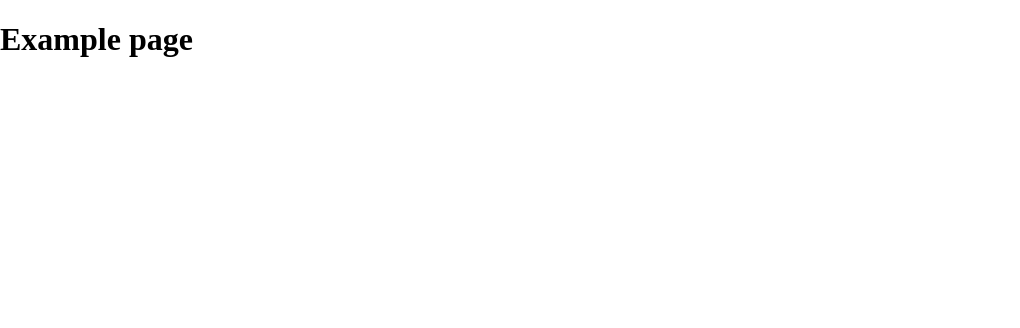
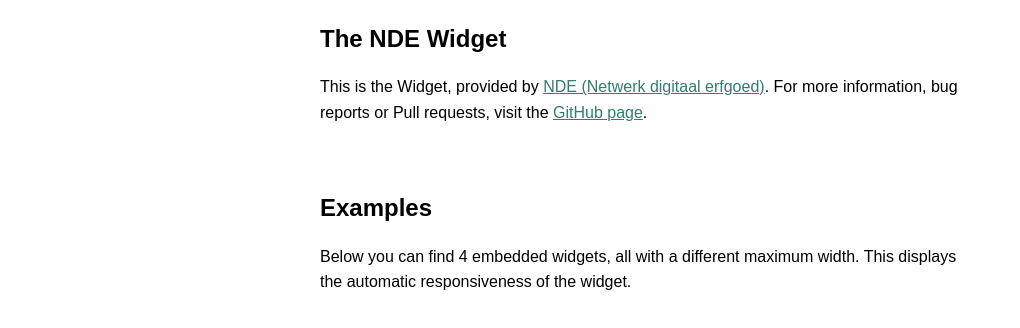
Before and after one commit to grrr-amsterdam/erfgoedkit.nl-widget, a website built with Parcel: page index.html in a window 1280 px wide. Shown: the whole page, without its empty margins (0-1020 px from the left). Built offline with nearby package versions, Linux system fonts and the light colour scheme; no server answers.

Commit message:
Add intro to main page and update the readme

```diff
--- a/index.html
+++ b/index.html
@@ -6,9 +6,52 @@
         <title>Parcel Scaffold</title>
 
         <link rel="stylesheet" href="./styles/main.scss" />
+
+        <style>
+            body {
+                margin: 0;
+                padding: 0;
+                line-height: 1.6;
+            }
+            article {
+                max-width: 40rem;
+                margin: 0 auto;
+                font-family: sans-serif;
+            }
+            a {
+                color: #307d71;
+            }
+
+            h1,
+            h2 {
+                margin-bottom: 0;
+            }
+            h2 {
+                margin-top: 4rem;
+            }
+        </style>
     </head>
-    <body style="margin: 0; padding: 0">
-        <h1>Example page</h1>
+
+    <body>
+        <article>
+            <h1>The NDE Widget</h1>
+            <p>
+                This is the Widget, provided by
+                <a href="https://netwerkdigitaalerfgoed.nl/"
+                    >NDE (Netwerk digitaal erfgoed)</a
+                >. For more information, bug reports or Pull requests, visit the
+                <a href="https://github.com/grrr-amsterdam/erfgoedkit.nl-widget"
+                    >GitHub page</a
+                >.
+            </p>
+
+            <h2>Examples</h2>
+            <p>
+                Below you can find 4 embedded widgets, all with a different
+                maximum width. This displays the automatic responsiveness of the
+                widget.
+            </p>
+        </article>
 
         <div style="max-width: 15rem; margin: 4rem auto">
             <div data-container="nde-widget"></div>
```
Also changed, not shown: README.md.
